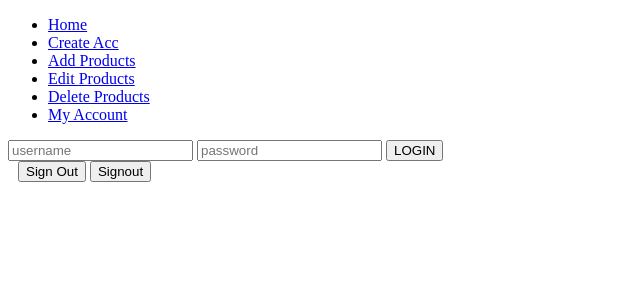
After one commit to IsaiahMar/CSET180Final, a Flask app: template Flask 2/templates/admin.html in a window 1280 px wide. The commit adds this page. Shown: the top 300 px of the page, without its empty margins (0-640 px from the left). Run offline with Flask 3, Linux system fonts and the light colour scheme; the template is opened without the code that fills it, so the values that code supplies are empty.

Commit message:
few changes to the python

```diff
--- a/Flask 2/main.py
+++ b/Flask 2/main.py
@@ -23,15 +23,16 @@ def login():
         password = request.form.get('password')
         account = conn.execute(text(f"SELECT * FROM account WHERE username = \'{username}\'"))
         user_data = account.fetchone()
+        type = request.form.get('type')
         print(user_data)
         if user_data:
-            if username == "Admin":
+            if type == "Admin":
                 session['loggedin'] = True
-                session['Username'] = "Admin"
+                session['type'] = "Admin"
                 return redirect(url_for('admin_home'))
             elif username == "Vendor":
                 session['loggedin'] = True
-                session['Username'] = "Vendor"
+                session['type'] = "Vendor"
                 return redirect(url_for('vendor_home'))
             elif password == user_data.password:
                 session['loggedin'] = True
@@ -54,6 +55,13 @@ def login():
 def logout():
     session.clear()
     return redirect(url_for('homepage'))
+
+@app.route('/admin_home')
+def admin_home():
+    if session.get('loggedin') and session.get('type') == "Admin":
+        return "Welcome Admin!"
+    else:
+        return redirect(url_for('login'))
 
 #accounts page
 @app.route('/my_account', methods= ['get', 'post'])
--- /dev/null
+++ b/Flask 2/templates/admin.html
@@ -0,0 +1,35 @@
+<!DOCTYPE html>
+<html lang="en">
+<head>
+    <meta charset="UTF-8">
+    <meta name="viewport" content="width=device-width, initial-scale=1.0">
+    <title>Document</title>
+</head>
+<body>
+    <header>
+        <div>
+            <div class="topBar">
+                <ul class="barItem">
+                    <li><a href="/">Home</a></li>
+                    <li><a href="/create_acc">Create Acc</a></li>
+                    <li><a href="/create_products">Add Products</a></li>
+                    <li><a href="/edit"> Edit Products </a></li>
+                    <li><a href="/delete_product">Delete Products</a></li>
+                    <li><a href="/my_account"> My Account</a></li>
+                </ul>
+            </div>
+    </header>
+    <div class="formSction bearItem">
+        <form class="barItem" action="/login" method="post">
+            <input type="text" name="username" value="" placeholder="username" required>
+            <input type="password" name="password" value="" placeholder="password" required>
+            <input type="submit" name="loginButton" value="LOGIN">
+        </form>
+
+        <form action = "{{url_for('logout')}}" method="post">
+            <button class="barItem input" style="margin-left:10px;">Sign Out</button>
+            <input type="submit" name="signoutButton" value="Signout">
+        </form>
+    </div>
+</body>
+</html>
--- a/Flask 2/templates/base.html
+++ b/Flask 2/templates/base.html
@@ -34,8 +34,6 @@
                 <button class="barItem input" style="margin-left:10px;">Sign Out</button>
                 <input type="submit" name="signoutButton" value="Signout">
             </form>
-
-
         </div>
     </div>
 </header>
```
Also changed, not shown: Flask 2/templates/vendor.html (added).
